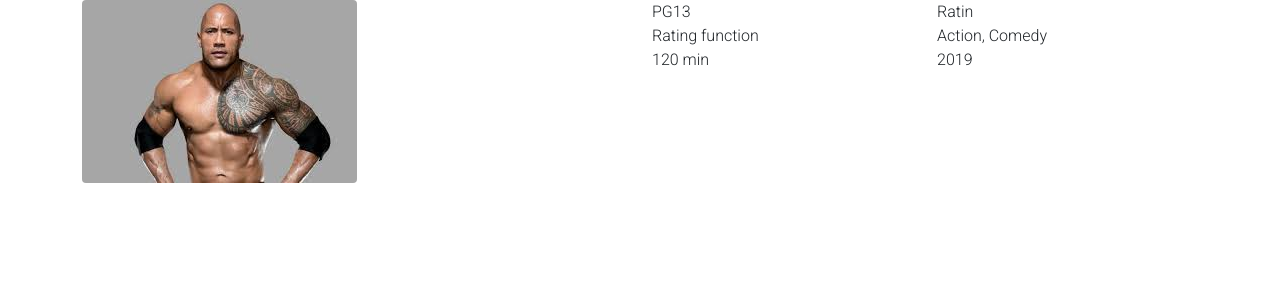
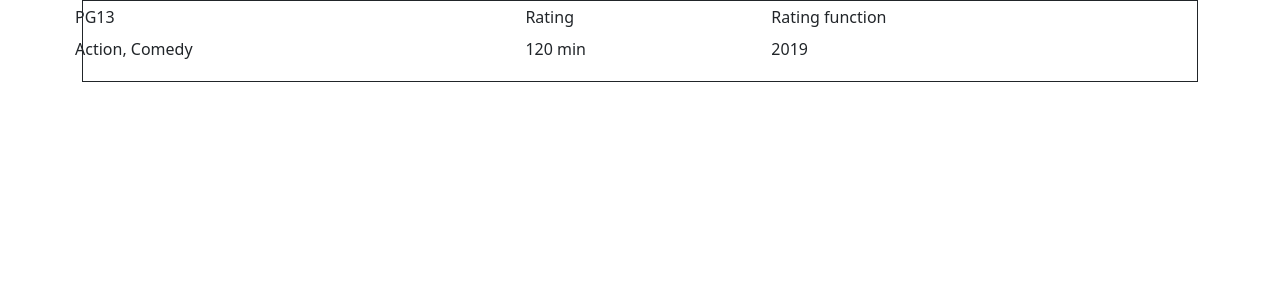
Before and after one commit to NystromAnton/Movie_Database_React, a React (Create React App) app in the folder frontend/rockcorn/: page /testing in a window 1280 px wide. Shown: the top 300 px of the page. Built offline with nearby package versions, Linux system fonts and the light colour scheme.

Commit message:
Börjat koppla in backenden

```diff
--- a/frontend/rockcorn/src/components/moviePage/CastAndCrew.js
+++ b/frontend/rockcorn/src/components/moviePage/CastAndCrew.js
@@ -51,7 +51,7 @@ const CastAndCrew = () => {
         </h3>
         {tempC.map((c) => (
           <Col key={c.key} xs={6} md={4}>
-            <Card style={{ backgroundColor: "#E5E5E5" }}>
+            <Card>
               <Card.Img variant="top" src={TheRockPic} />
               <Card.Body>
                 <Card.Title>{c.name}</Card.Title>
--- a/frontend/rockcorn/src/components/moviePage/MovieInfo.js
+++ b/frontend/rockcorn/src/components/moviePage/MovieInfo.js
@@ -4,15 +4,26 @@ import { Container, Col, Row, Image } from "react-bootstrap";
 import MovieNumbers from "./MovieNumbers";
 import TheRockPic from "./pics/theRock.jpg";
 
-function MovieInfo() {
+//"https://i.pinimg.com/originals/3d/75/61/3d75610e80b82baabfe224ee0e7b3ac7.jpg"
+
+function MovieInfo({ year, age, genre, avgRate }) {
   return (
-    <div>
+    <div style={{ marginBottom: "15px" }}>
       <Row>
-        <Col md={6} className="d-none d-md-block">
-          <Image src={TheRockPic} rounded />
+        <Col md={{ span: 6 }} className="d-none d-md-block">
+          <Image
+            src={TheRockPic}
+            rounded
+            style={{ height: "100%", width: "100%", objectFit: "contain" }}
+          />
         </Col>
         <Col xs={12} md={6}>
-          <MovieNumbers></MovieNumbers>
+          <MovieNumbers
+            year={year}
+            age={age}
+            genre={genre}
+            avgRate={avgRate}
+          ></MovieNumbers>
         </Col>
       </Row>
     </div>
--- a/frontend/rockcorn/src/components/moviePage/MovieNumbers.js
+++ b/frontend/rockcorn/src/components/moviePage/MovieNumbers.js
@@ -1,29 +1,62 @@
 import React from "react";
-import { Container, Row, Col, Image } from "react-bootstrap";
+import { Container, Row, Col, Image, Table } from "react-bootstrap";
 
-function MovieNumbers() {
+function MovieNumbers({ year, age, genre, avgRate }) {
+  console.log(avgRate);
   return (
-    <div>
-      <Row style={{ fontFamily: "Roboto" }}>
-        <Col xs={4} md={6}>
-          PG13
-        </Col>
-        <Col xs={4} md={6}>
-          Ratin
-        </Col>
-        <Col xs={4} md={6}>
-          Rating function
-        </Col>
-        <Col xs={4} md={6}>
-          Action, Comedy
-        </Col>
-        <Col xs={4} md={6}>
-          120 min
-        </Col>
-        <Col xs={4} md={6}>
-          2019
-        </Col>
-      </Row>
+    <div
+      style={{
+        borderStyle: "solid",
+        borderWidth: "1px",
+        borderRadius: " 25px",
+      }}
+    >
+      <Container className="d-block d-md-none">
+        <Row style={{ fontFamily: "Roboto", fontSize: "1em" }}>
+          <Table borderless>
+            <tbody>
+              <tr>
+                <td>{age}</td>
+                <td>{avgRate}</td>
+                <td>-----</td>
+              </tr>
+              <tr>
+                <td>{genre}</td>
+                <td> 120 min</td>
+                <td>{year}</td>
+              </tr>
+            </tbody>
+          </Table>
+        </Row>
+      </Container>
+      <Container className="d-none d-md-block">
+        <Row
+          style={{
+            fontFamily: "Roboto",
+            fontSize: "2em",
+            wordWrap: "break-word",
+            whiteSpace: "pre-wrap",
+            wordBreak: "break-word",
+          }}
+        >
+          <Table borderless>
+            <tbody>
+              <tr>
+                <td>{avgRate}</td>
+                <td>Rating function</td>
+              </tr>
+              <tr>
+                <td>{age}</td>
+                <td>{year}</td>
+              </tr>
+              <tr>
+                <td>{genre}</td>
+                <td> 120 min</td>
+              </tr>
+            </tbody>
+          </Table>
+        </Row>
+      </Container>
     </div>
   );
 }
--- a/frontend/rockcorn/src/components/moviePage/MoviePage.js
+++ b/frontend/rockcorn/src/components/moviePage/MoviePage.js
@@ -7,24 +7,57 @@ import CastAndCrew from "./CastAndCrew";
 import Plot from "./Plot";
 import DirectorWrite from "./DirectorWrite";
 
+import { useEffect, useState } from "react";
+
+const movieName = "Moana";
+
 function MoviePage() {
+  const [isLoaded, setIsLoaded] = useState(false);
+  const [movieData, setMovieData] = useState([]);
+  const [error, setError] = useState(null);
+
+  useEffect(() => {
+    fetch(`http://localhost:5000/movie/${movieName}`)
+      .then((res) => res.json())
+      .then(
+        (result) => {
+          setMovieData(result);
+          setIsLoaded(true);
+        },
+        (error) => {
+          setIsLoaded(false);
+          setError(error);
+        }
+      );
+  }, []);
+
+  if (error) {
+    return <div>Error: {error.message}</div>;
+  } else if (!isLoaded) {
+    return <div>Still loading data...</div>;
+  } else {
     return (
       <div>
-      <Container style={{ padding: "5%" }} className="d-block d-lg-none">
+        <Container className="d-block d-lg-none">
           <Row>
-          <Title></Title>
+            <Title title={movieData[0].name}></Title>
           </Row>
           <Row>
-          <MovieInfo></MovieInfo>
+            <MovieInfo
+              year={movieData[0].year}
+              age={movieData[0].age}
+              genre={movieData[0].genre}
+              avgRate={movieData[0].averageRating}
+            ></MovieInfo>
           </Row>
           <Row>
             <Col md={12}>
               <MovieTrailer></MovieTrailer>
             </Col>
           </Row>
-        <Row>
+          <Row style={{ marginTop: "10px" }}>
             <Col xs={12} md={8}>
-            <Plot></Plot>
+              <Plot desc={movieData[0].desc}></Plot>
             </Col>
             <Col xs={12} md={4}>
               <DirectorWrite></DirectorWrite>
@@ -38,35 +71,46 @@ function MoviePage() {
           <Row>
             <Col lg={6}>
               <MovieTrailer></MovieTrailer>
+              <Row>
+                <Col lg={12} style={{ marginTop: "15px" }}>
+                  <CastAndCrew></CastAndCrew>
                 </Col>
-          <Col lg={6}>
+              </Row>
+            </Col>
+            <Col lg={{ span: 6 }}>
               <Container>
+                <div
+                  style={{
+                    borderStyle: "solid",
+                    borderWidth: "1px",
+                    borderRadius: "15px",
+                  }}
+                >
                   <Row>
                     <Title></Title>
                   </Row>
                   <Row>
                     <MovieInfo></MovieInfo>
                   </Row>
-              <Row>
-                <Col lg={6}>
+                  <Row style={{ marginLeft: "5px", marginRight: "5px" }}>
+                    <Col lg={{ span: 6 }}>
                       <Plot></Plot>
                     </Col>
-                <Col lg={6}>
+                    <Col lg={{ span: 4, offset: 2 }}>
                       <DirectorWrite></DirectorWrite>
                     </Col>
                   </Row>
+                </div>
               </Container>
+              <Row>
+                <Col lg={{ span: 12 }}>Photos</Col>
+              </Row>
             </Col>
-        </Row>
-        <Row>
-          <Col lg={6}>
-            <CastAndCrew></CastAndCrew>
-          </Col>
-          <Col lg={6}>Photos</Col>
           </Row>
         </Container>
       </div>
     );
   }
+}
 
 export default MoviePage;
--- a/frontend/rockcorn/src/components/moviePage/Plot.js
+++ b/frontend/rockcorn/src/components/moviePage/Plot.js
@@ -4,7 +4,7 @@ import { Row } from "react-bootstrap";
 import { Col } from "react-bootstrap";
 import { Card } from "react-bootstrap";
 
-function Plot() {
+function Plot({ desc }) {
   return (
     <div>
       <Row>
@@ -12,12 +12,10 @@ function Plot() {
           <p
             style={{
               fontFamily: "Roboto",
+              fontSize: "1.2em",
             }}
           >
-            In Jumanji: The Next Level, the gang is back but the game has
-            changed. As they return to rescue one of their own, the players will
-            have to brave parts unknown from arid deserts to snowy mountains, to
-            escape the world's most dangerous game.
+            {desc}
           </p>
         </Col>
       </Row>
--- a/frontend/rockcorn/src/components/moviePage/Testing.js
+++ b/frontend/rockcorn/src/components/moviePage/Testing.js
@@ -1,5 +1,5 @@
 import React from "react";
-import { Container, Row, Col, Image } from "react-bootstrap";
+import { Container, Row, Col, Image, Table } from "react-bootstrap";
 import Plot from "./Plot";
 import DirectorWrite from "./DirectorWrite";
 
@@ -10,18 +10,26 @@ import { ArrowRight, ArrowLeft } from "react-bootstrap-icons";
 
 function Testing() {
   return (
-    <div>
-      <Container>
+    <Container>
+      <div style={{ borderStyle: "solid", borderWidth: "1px" }}>
         <Row>
-          <Col md={6} className="d-none d-md-block">
-            <Image src={TheRockPic} rounded />
-          </Col>
-          <Col>
-            <MovieNumbers></MovieNumbers>
-          </Col>
+          <Table size="sm" borderless>
+            <tbody>
+              <tr>
+                <td>PG13</td>
+                <td>Rating</td>
+                <td>Rating function</td>
+              </tr>
+              <tr>
+                <td>Action, Comedy</td>
+                <td> 120 min</td>
+                <td>2019</td>
+              </tr>
+            </tbody>
+          </Table>
         </Row>
-      </Container>
-    </div>
+      </div>
+    </Container>
   );
 }
 
--- a/frontend/rockcorn/src/components/moviePage/Title.js
+++ b/frontend/rockcorn/src/components/moviePage/Title.js
@@ -6,7 +6,7 @@ import Row from "react-bootstrap/Row";
 import "./Title.css";
 import { ArrowLeft } from "react-bootstrap-icons";
 
-function Title() {
+function Title({ title }) {
   return (
     <div>
       <Row>
@@ -31,14 +31,14 @@ function Title() {
         <Col xs={10}>
           <h2
             style={{
-              fontSize: "3vw",
+              fontSize: "2em",
               fontFamily: "Red Hat Display",
               textAlign: "center",
               lineHeight: "100%",
               verticalAlign: "middle",
             }}
           >
-            Jumanji: The next level
+            {title}
           </h2>
         </Col>
       </Row>
```
Lines whose indentation alone changed are shown as unchanged.
